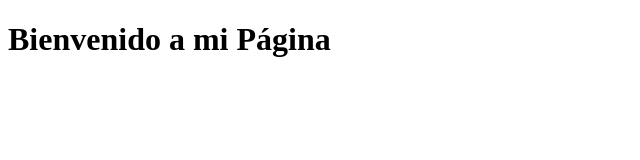
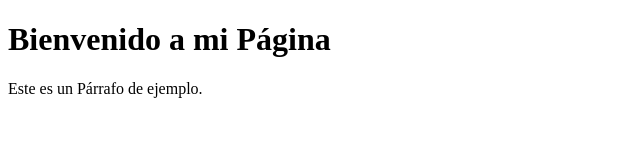
Before and after one commit to Johanna85Cely/Proyecto-git, a plain HTML site: page index.html in a window 1280 px wide. Shown: the whole page, without its empty margins (0-640 px from the left). Drawn offline with Linux system fonts and the light colour scheme.

Commit message:
Update index.html

```diff
--- a/index.html
+++ b/index.html
@@ -7,5 +7,6 @@
 </head>
 <body>
     <h1>Bienvenido a mi Página</h1>
+    <p>Este es un Párrafo de ejemplo.</p>
 </body>
 </html>
```
